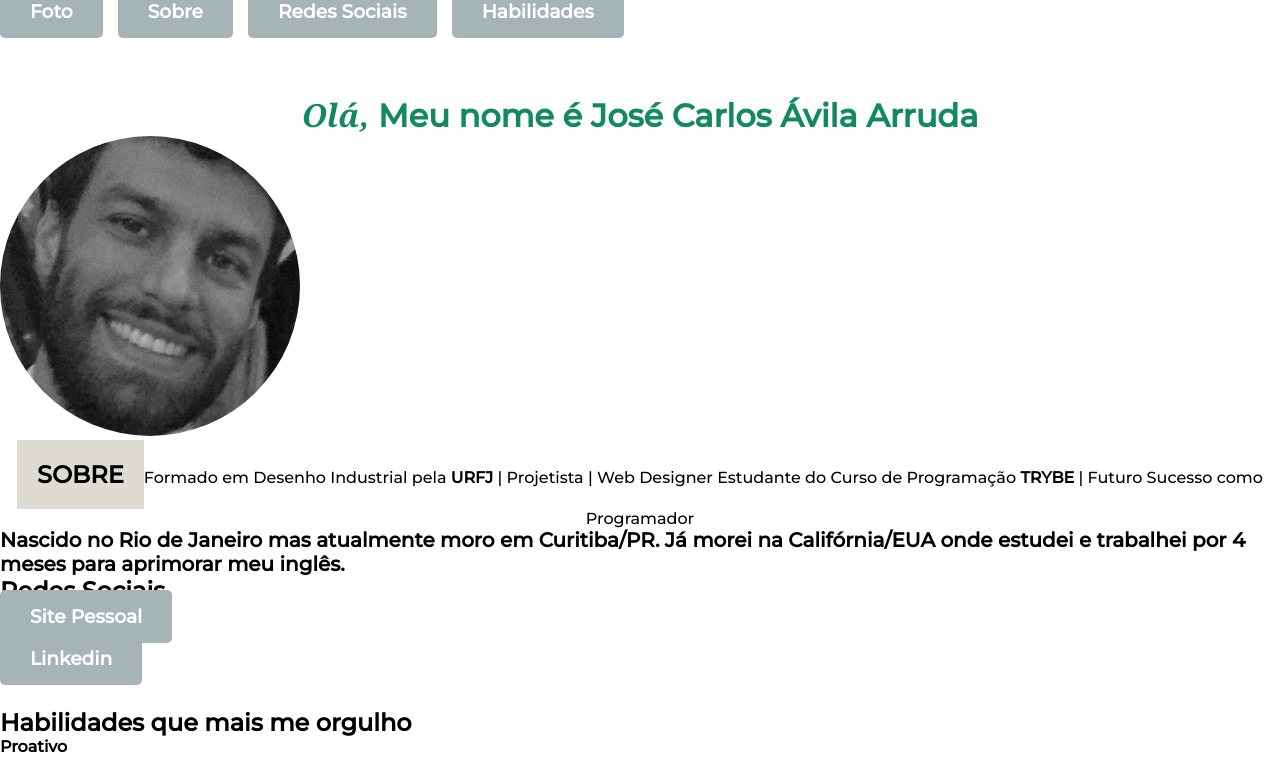
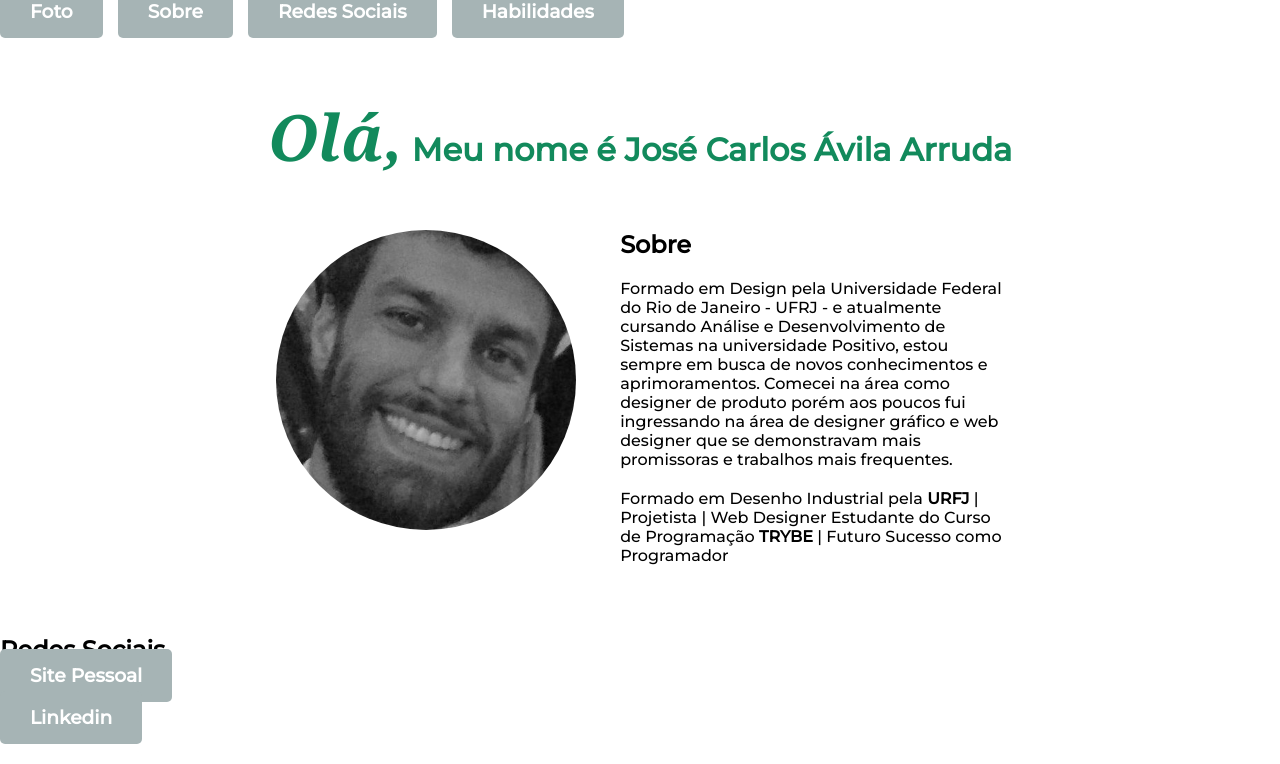
Before and after one commit to kalarruda/kalarruda.github.io, a plain HTML site: page index.html in a window 1280 px wide. Shown: the top 764 px of the page. Drawn offline with Linux system fonts and the light colour scheme.

Commit message:
Modificando fontes e posicionamento

```diff
--- a/index.html
+++ b/index.html
@@ -19,23 +19,20 @@
         <div class="header-content">
             <h1 class="nome"><em class="ola">Olá,</em> Meu nome é José Carlos Ávila Arruda</h1>
         </div>
-
         <div class="principal">
                 <div class="principal-content">
                     <img class="foto" src="./images/IMG_2127.JPG" width="300px" alt="foto jose carlos" id="foto">
-                    <div class="principal-text">
-                        <p class="paragrafo">  <h2 id="sobre">Sobre</h2>Formado em Desenho Industrial pela <strong>URFJ</strong>  | Projetista | Web Designer
-                        Estudante do Curso de Programação <strong>TRYBE</strong>  | Futuro Sucesso como Programador
-                         </p>
-                    </div>
                 </div>
+                <div class="principal-text">
+                    <h2>Sobre</h2>
+                    <p>Formado em Design pela Universidade Federal do Rio de Janeiro - UFRJ - e atualmente cursando Análise e Desenvolvimento de Sistemas na universidade Positivo, estou sempre em busca de novos conhecimentos e aprimoramentos. Comecei na área como designer de produto porém aos poucos fui ingressando na área de designer gráfico e web designer que se demonstravam mais promissoras e trabalhos mais frequentes.
+                    </p>
+                    <p>Formado em Desenho Industrial pela <strong>URFJ</strong>  | Projetista | Web Designer
+                    Estudante do Curso de Programação <strong>TRYBE</strong>  | Futuro Sucesso como Programador
+                     </p>
+                </div>
+        </div>
 
-        </div>
-        <div class="nacionalidade">
-            <p class="header-text"> Nascido no Rio de Janeiro mas  atualmente moro em Curitiba/PR.
-                Já morei na Califórnia/EUA onde estudei e trabalhei por 4 meses para aprimorar meu inglês.
-            </p>
-        </div>
     </div>
 
 <h2 >Redes Sociais</h2>
--- a/style.css
+++ b/style.css
@@ -16,23 +16,22 @@ body{
 
 .nome{
     color: #128a5c;
+
 }
 
 .ola{
     font-family: Georgia, 'Times New Roman', Times, serif;
-
+    font-size: 2em;
 }
 
 .principal{
-    /* text-align: center; */
-    /* display: inline-flex; */
+    text-align: center;
 
 }
 
 .principal-content{
     display: inline-block;
-    margin: 0 auto;
-
+    margin: 50px 20px 50px 0px;
 }
 
 .foto{
@@ -41,12 +40,23 @@ body{
 
 .principal-text{
     display: inline-block;
-    text-align: center;
+    vertical-align: top;
+    text-align: left;
+    margin: 50px 0 50px 20px;
+    width: 30%;
 }
 
-/* .teste{
-    margin: 0 auto;
-    display:block;
+.principal-text p {
+    margin-bottom: 20px;
+}
+
+.principal-text h2 {
+    text-align: left;
+    margin-bottom: 20px;
+}
+
+/* .principal-text p {
+    vertical-align: top;
 } */
 
 #sobre{
```
